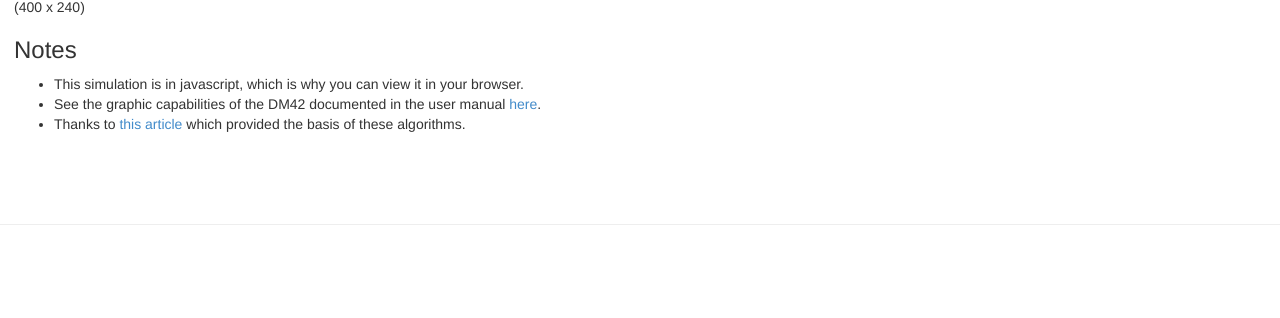
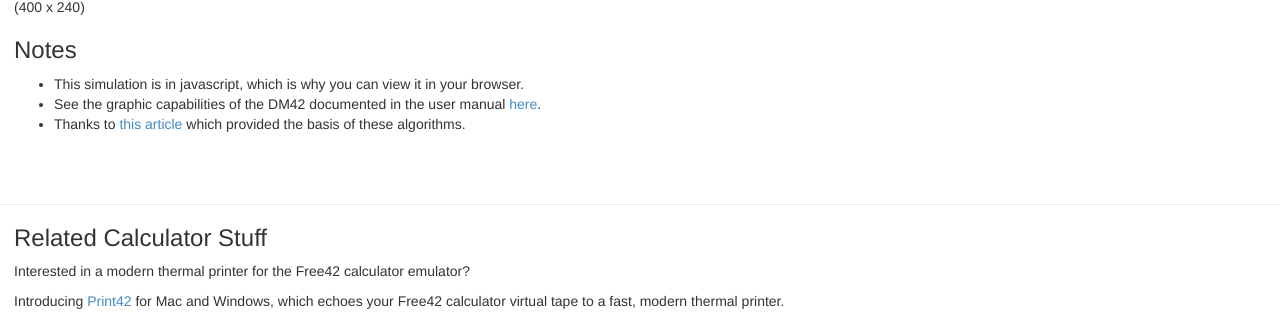
Before and after one commit to abulka/pyrpn, a Flask app: page /canvas in a window 1280 px wide. Shown: the part 978-1296 px from the top of the page. Run offline with Flask 2, Linux system fonts and the light colour scheme.

Commit message:
improved link to print42

```diff
--- a/templates/base.html
+++ b/templates/base.html
@@ -26,8 +26,40 @@
 
        <br>
        <br>
+       <hr>
+
+        <div class="andy_content">
+            <h3>Related Calculator Stuff</h3>
+            <p>Interested in a modern thermal printer for the Free42 calculator emulator?</p>
+            <p>Introducing <a href="https://print42.herokuapp.com/">Print42</a> for Mac and Windows,
+                which echoes your Free42 calculator virtual tape to a fast, modern thermal printer.
+            </p>
+
+            <a href="default.asp">
+                <img src="https://www.dropbox.com/s/eqgas756mq1im2d/epson_thermal_rpn_graphics.JPG?raw=1">
+            </a>
+            <br>
+            <br>
+                <ul>
+            <li>
+                Can also be used as a general file log viewer
+            </li>
+            <li>
+                Quick printing of screenshots and fun quick print utility
+            </li>
+            <li>
+                Can also be used with normal desktop printers
+            </li>
+        </ul>
+            <a href="https://print42.herokuapp.com/">https://print42.herokuapp.com/</a>
+            <!--<p>Contact <a href="mailto:abulka@gmail.com?subject=print42 beta">Andy</a>-->
+            <!--to get into the beta program.</p>-->
+        </div>
+
+       <br>
        <br>
        <hr>
+
 
         <!-- Global site tag (gtag.js) - Google Analytics -->
         <script async src="https://www.googletagmanager.com/gtag/js?id=UA-21552030-5"></script>
@@ -51,14 +83,6 @@
         </script>
 
 
-        <div class="andy_content">
-            <h3>Related Calculator Stuff</h3>
-            <p> Interested in a modern thermal printer for the Free42 calculator?</p>
-            <img src="https://www.dropbox.com/s/eqgas756mq1im2d/epson_thermal_rpn_graphics.JPG?raw=1">
-            <p>Contact <a href="mailto:abulka@gmail.com?subject=print42 beta">Andy</a>
-            to get into the beta program.</p>
-        </div>
-
     </div>
 </body>
 </html>
```
